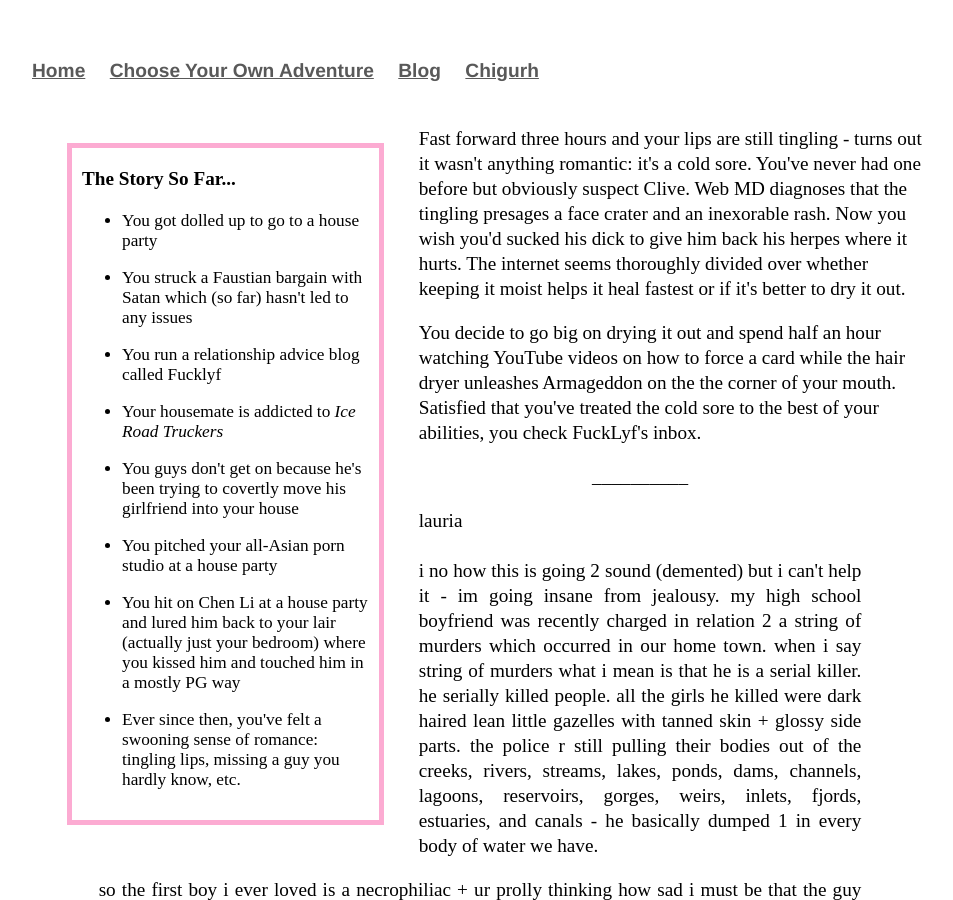
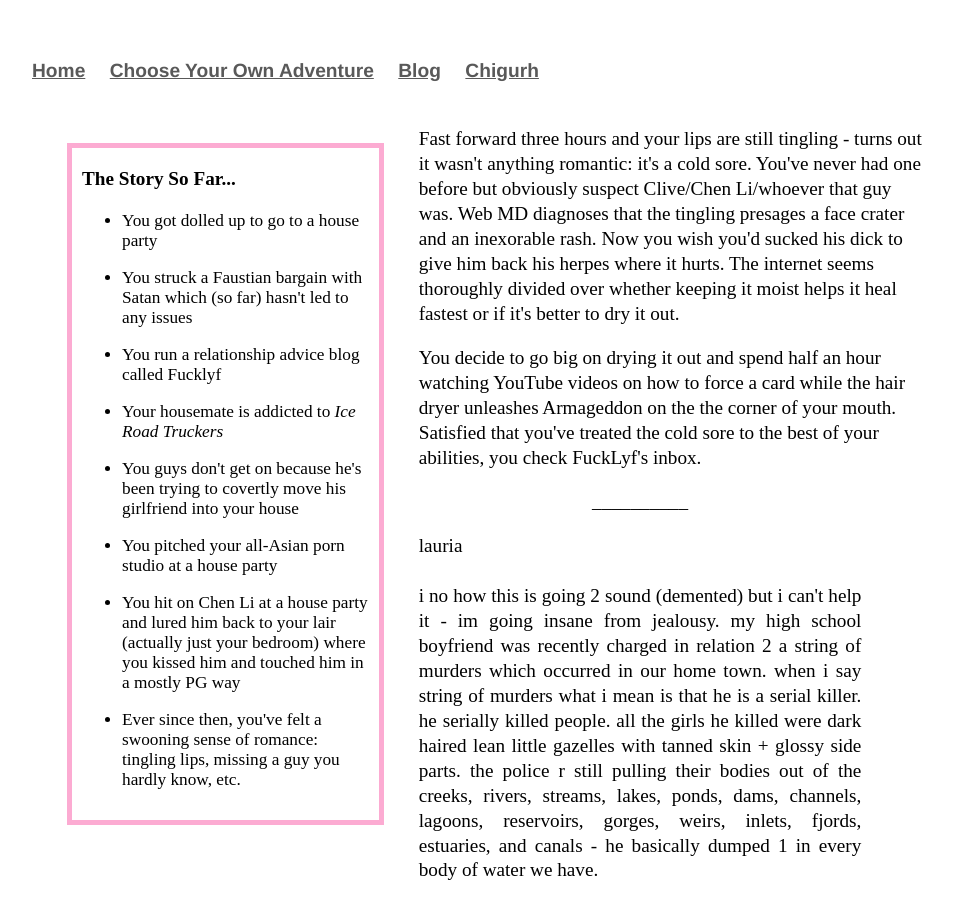
Before and after one commit to Pinelife/pinelife.github.io, a Jekyll site: the page Hellhole/Room8.html, which Jekyll copies as it is, in a window 1280 px wide and 900 px high. Shown: the whole window, without its empty margins (160-1113 px from the left). Built offline with Jekyll 4.4.1, drawn with Linux system fonts in a browser that asks for light colours.

Commit message:
Update Room8.html

```diff
--- a/Hellhole/Room8.html
+++ b/Hellhole/Room8.html
@@ -38,7 +38,8 @@ him in a mostly PG way</li>
     </p>
 </div>
 <p>
-Fast forward three hours and your lips are still tingling - turns out it wasn't anything romantic: it's a cold sore. You've never had one before but obviously suspect Clive.
+Fast forward three hours and your lips are still tingling - turns out it wasn't anything romantic: it's a cold sore.
+You've never had one before but obviously suspect Clive/Chen Li/whoever that guy was.
   Web MD diagnoses that the tingling presages a face crater and an inexorable rash. Now you wish you'd sucked his dick to give him back his herpes where it hurts.
   The internet seems thoroughly divided over whether keeping it moist helps it heal fastest or if it's better to dry it out.
   </p>
```
